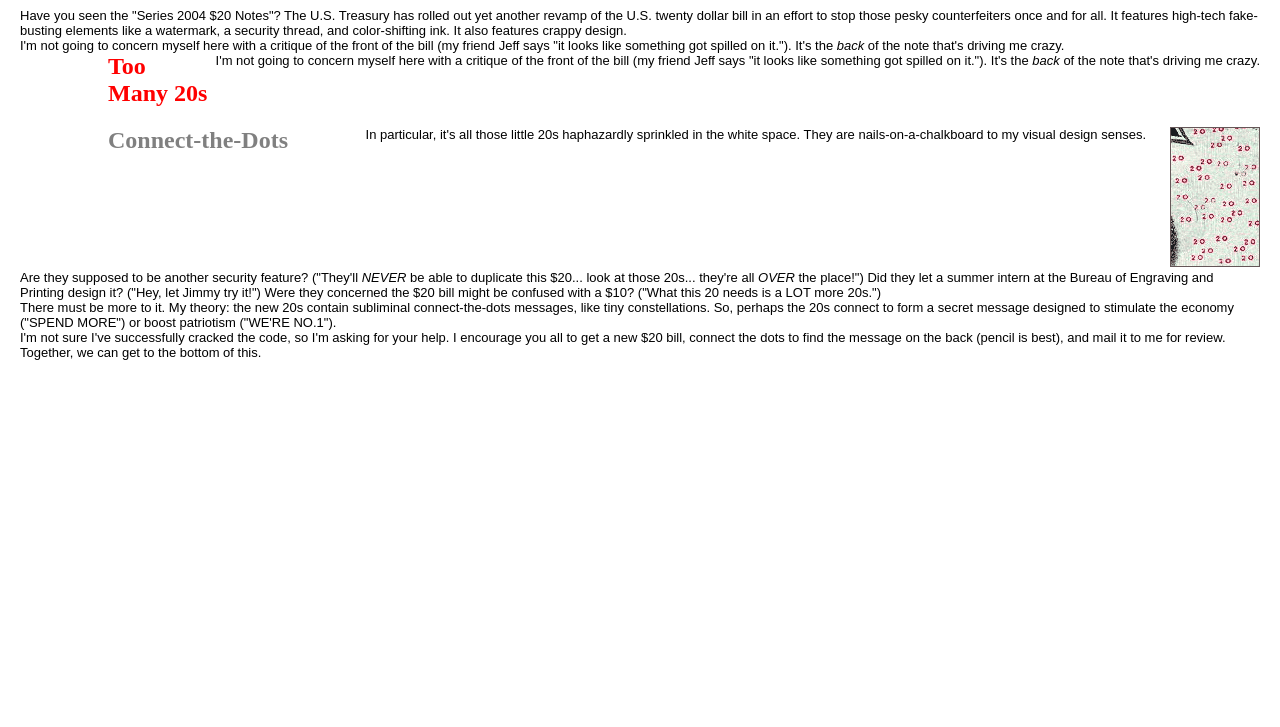
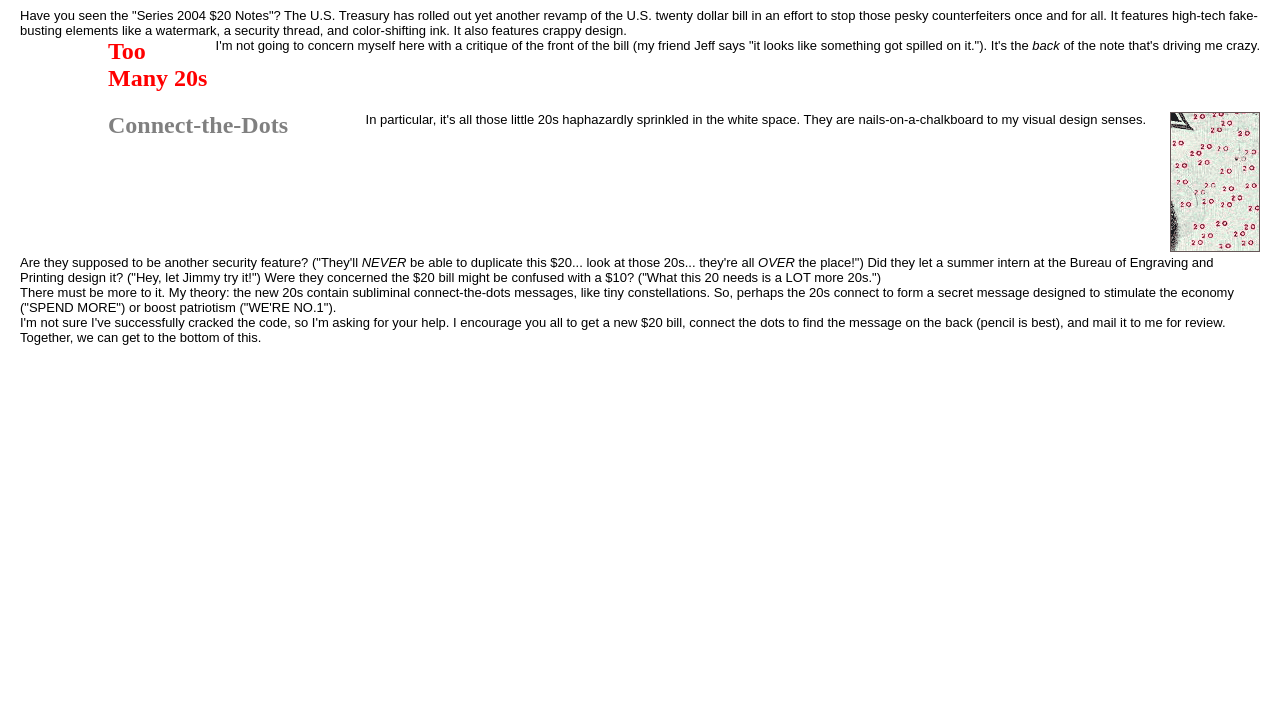
Before and after one commit to Aerobroc/fid, a plain HTML site: page twenties/index.html in a window 1280 px wide. Shown: the part 73-800 px from the top of the page. Drawn offline with Linux system fonts and the light colour scheme.

Commit message:
Update index.html

```diff
--- a/twenties/index.html
+++ b/twenties/index.html
@@ -31,7 +31,7 @@ h1 {
 <body>
 <h1>The Back of the New $20</h1>
 
-<p>Have you seen the "Series 2004 $20 Notes"? The U.S. Treasury has rolled out yet another revamp of the U.S. twenty dollar bill in an effort to stop those pesky counterfeiters once and for all. It features high-tech fake-busting elements like a watermark, a security thread, and color-shifting ink. It also features crappy design. <br> I'm not going to concern myself here with a critique of the front of the bill (my friend Jeff says "it looks like something got spilled on it."). It's the <em>back</em> of the note that's driving me crazy.</p>
+<p>Have you seen the "Series 2004 $20 Notes"? The U.S. Treasury has rolled out yet another revamp of the U.S. twenty dollar bill in an effort to stop those pesky counterfeiters once and for all. It features high-tech fake-busting elements like a watermark, a security thread, and color-shifting ink. It also features crappy design.</p>
 
 <p>I'm not going to concern myself here with a critique of the front of the bill (my friend Jeff says "it looks like something got spilled on it."). It's the <em>back</em> of the note that's driving me crazy.</p>
 
```
